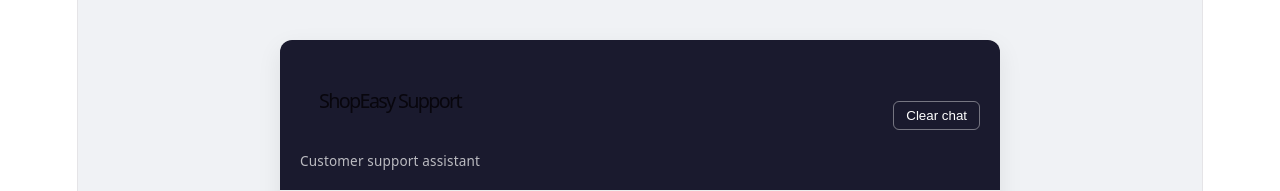
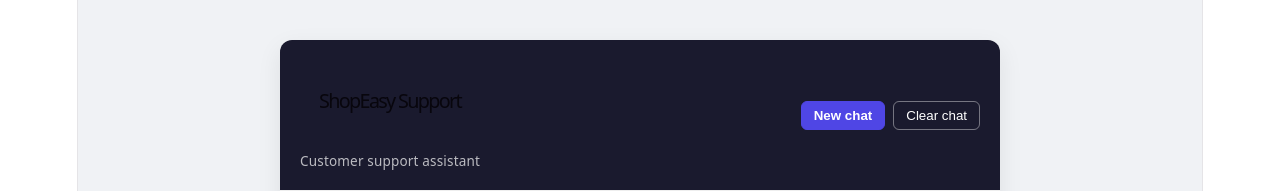
Before and after one commit to wydcull/ai-automation-integration, a React (Vite) app in the folder AI_chatbot_project/chatbot-frontend/: page / in a window 1280 px wide. Shown: the top 191 px of the page. Built offline with nearby package versions, Linux system fonts and the light colour scheme; no server answers.

Commit message:
Frontend: New chat button Added

```diff
--- a/AI_chatbot_project/chatbot-frontend/src/App.css
+++ b/AI_chatbot_project/chatbot-frontend/src/App.css
@@ -41,6 +41,36 @@
   padding: 6px 12px;
   border-radius: 6px;
   cursor: pointer;
+}
+
+.header-actions {
+  display: flex;
+  gap: 8px;
+  align-items: center;
+}
+
+.new-chat-btn {
+  background: #4f46e5;
+  border: 1px solid #4f46e5;
+  color: #fff;
+  padding: 6px 12px;
+  border-radius: 6px;
+  cursor: pointer;
+  font-weight: 600;
+}
+
+.new-chat-btn:hover {
+  background: #4338ca;
+}
+
+.new-chat-btn:disabled,
+.clear-btn:disabled {
+  opacity: 0.5;
+  cursor: not-allowed;
+}
+
+.clear-btn:hover {
+  background: rgba(255, 255, 255, 0.1);
 }
 
 .message-list {
--- a/AI_chatbot_project/chatbot-frontend/src/components/ChatWindow.jsx
+++ b/AI_chatbot_project/chatbot-frontend/src/components/ChatWindow.jsx
@@ -3,7 +3,7 @@
 import { useChat } from '../hooks/useChat';
 
 export default function ChatWindow() {
-  const { messages, loading, error, send, clear } = useChat();
+  const { messages, loading, error, send, clear, startNewChat } = useChat();
 
   return (
     <div className="chat-window">
@@ -12,9 +12,14 @@
           <h1>ShopEasy Support</h1>
           <small>Customer support assistant</small>
         </div>
-        <button onClick={clear} className="clear-btn">
-          Clear chat
-        </button>
+        <div className="header-actions">
+          <button onClick={startNewChat} className="new-chat-btn" disabled={loading}>
+            New chat
+          </button>
+          <button onClick={clear} className="clear-btn" disabled={loading}>
+            Clear chat
+          </button>
+        </div>
       </header>
 
       <MessageList messages={messages} loading={loading} />
--- a/AI_chatbot_project/chatbot-frontend/src/hooks/useChat.js
+++ b/AI_chatbot_project/chatbot-frontend/src/hooks/useChat.js
@@ -1,15 +1,20 @@
 import { useState, useEffect, useCallback } from 'react';
 import { sendMessage, getRecentHistory, clearHistory } from '../api/chatApi';
 
+const createSessionId = () =>
+  `session-${Date.now()}-${Math.random().toString(36).slice(2, 8)}`;
+
 const getOrCreateSessionId = () => {
-  // Always new session on page load → chat starts empty
-  const id = `session-${Date.now()}-${Math.random().toString(36).slice(2, 8)}`;
-  localStorage.setItem('chatSessionId', id);
+  let id = localStorage.getItem('chatSessionId');
+  if (!id) {
+    id = createSessionId();
+    localStorage.setItem('chatSessionId', id);
+  }
   return id;
 };
 
 export function useChat() {
-  const [sessionId] = useState(getOrCreateSessionId);
+  const [sessionId, setSessionId] = useState(getOrCreateSessionId);
   const [messages, setMessages] = useState([]);
   const [loading, setLoading] = useState(false);
   const [error, setError] = useState(null);
@@ -19,14 +24,14 @@
       .then((history) => {
         setMessages(
           history.map((m) => ({
-            role: m.role, // USER | ASSISTANT
+            role: m.role,
             content: m.content,
             timestamp: m.createdAt,
           }))
         );
       })
       .catch(() => {
-        // empty history is fine for new sessions
+        setMessages([]);
       });
   }, [sessionId]);
 
@@ -66,5 +71,14 @@
     setError(null);
   }, [sessionId]);
 
-  return { sessionId, messages, loading, error, send, clear };
+  // NEW: start a brand-new conversation
+  const startNewChat = useCallback(() => {
+    const newId = createSessionId();
+    localStorage.setItem('chatSessionId', newId);
+    setSessionId(newId);
+    setMessages([]);
+    setError(null);
+  }, []);
+
+  return { sessionId, messages, loading, error, send, clear, startNewChat };
 }
```
